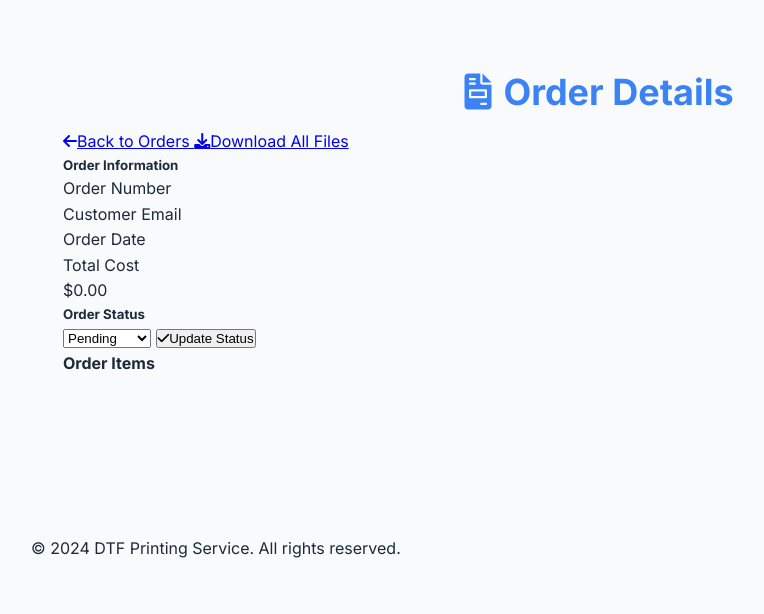
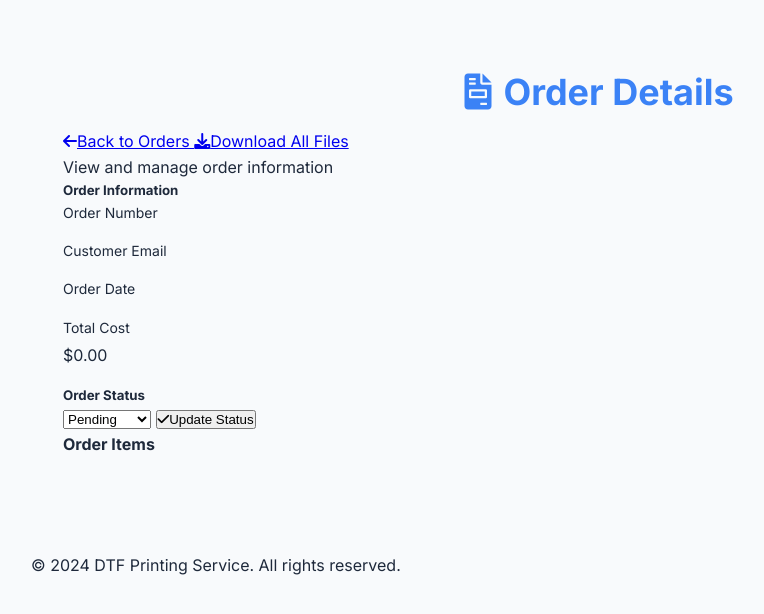
Before and after one commit to christopheraaronhogg/arkansasdtfprints, a Flask app: template templates/order_detail.html in a window 1280 px wide. Shown: the part 90-704 px from the top of the page, without its empty margins (41-805 px from the left). Run offline with Flask 3, Linux system fonts and the light colour scheme; the template is opened without the code that fills it, so the values that code supplies are empty.

Commit message:
Agent query: I've updated the admin pages with a new design. Are the admin and order detail pages now more visually appealing and consistent with the main page's design?
Update admin page styling and order display to match main page design.

Screenshot: https://storage.googleapis.com/screenshot-production-us-central1/3c1f7986-530f-4f55-b07c-daee11d04c26/9f23d55e-af21-4201-a11b-2e049b9239da.jpg

```diff
--- a/templates/order_detail.html
+++ b/templates/order_detail.html
@@ -2,47 +2,70 @@
 
 {% block content %}
 <div class="container py-4">
-    <div class="d-flex justify-content-between align-items-center mb-4">
-        <h1><i class="fas fa-file-invoice me-2"></i>Order Details</h1>
+    <div class="admin-header mb-4">
+        <div class="d-flex justify-content-between align-items-center">
+            <h1 class="display-5 fw-bold text-primary">
+                <i class="fas fa-file-invoice me-3"></i>Order Details
+            </h1>
             <div class="btn-group">
                 <a href="{{ url_for('admin') }}" class="btn btn-outline-primary">
-                <i class="fas fa-arrow-left me-1"></i>Back to Orders
+                    <i class="fas fa-arrow-left me-2"></i>Back to Orders
                 </a>
                 <a href="{{ url_for('download_all_images', order_id=order.id) }}" class="btn btn-primary">
-                <i class="fas fa-download me-1"></i>Download All Files
+                    <i class="fas fa-download me-2"></i>Download All Files
                 </a>
             </div>
         </div>
+        <p class="text-muted mt-2">View and manage order information</p>
+    </div>
 
-    <div class="card bg-dark shadow-sm mb-4">
+    <div class="row g-4">
+        <div class="col-lg-8">
+            <div class="card bg-dark border-0 shadow-lg mb-4">
                 <div class="card-body">
-            <div class="row">
-                <div class="col-md-6">
-                    <h5>Order Information</h5>
-                    <dl class="row">
-                        <dt class="col-sm-4">Order Number</dt>
-                        <dd class="col-sm-8">{{ order.order_number }}</dd>
+                    <h5 class="text-primary mb-4">Order Information</h5>
+                    <div class="row g-3">
+                        <div class="col-sm-6">
+                            <div class="detail-item">
+                                <label class="text-muted">Order Number</label>
+                                <div class="fw-bold">{{ order.order_number }}</div>
+                            </div>
+                        </div>
+                        <div class="col-sm-6">
+                            <div class="detail-item">
+                                <label class="text-muted">Customer Email</label>
+                                <div class="fw-bold">{{ order.email }}</div>
+                            </div>
+                        </div>
+                        <div class="col-sm-6">
+                            <div class="detail-item">
+                                <label class="text-muted">Order Date</label>
+                                <div class="fw-bold">{{ order.created_at.strftime('%B %d, %Y %I:%M %p') }}</div>
+                            </div>
+                        </div>
+                        <div class="col-sm-6">
+                            <div class="detail-item">
+                                <label class="text-muted">Total Cost</label>
+                                <div class="fw-bold text-success">${{ "%.2f"|format(order.total_cost) }}</div>
+                            </div>
+                        </div>
+                    </div>
+                </div>
+            </div>
+        </div>
 
-                        <dt class="col-sm-4">Customer Email</dt>
-                        <dd class="col-sm-8">{{ order.email }}</dd>
-
-                        <dt class="col-sm-4">Order Date</dt>
-                        <dd class="col-sm-8">{{ order.created_at.strftime('%B %d, %Y %I:%M %p') }}</dd>
-
-                        <dt class="col-sm-4">Total Cost</dt>
-                        <dd class="col-sm-8">${{ "%.2f"|format(order.total_cost) }}</dd>
-                    </dl>
-                </div>
-                <div class="col-md-6">
-                    <h5>Order Status</h5>
-                    <form method="POST" action="{{ url_for('update_order_status', order_id=order.id) }}" class="d-flex gap-2">
-                        <select name="status" class="form-select">
+        <div class="col-lg-4">
+            <div class="card bg-dark border-0 shadow-lg mb-4">
+                <div class="card-body">
+                    <h5 class="text-primary mb-4">Order Status</h5>
+                    <form method="POST" action="{{ url_for('update_order_status', order_id=order.id) }}" class="d-flex flex-column gap-3">
+                        <select name="status" class="form-select form-select-lg mb-3">
                             <option value="pending" {% if order.status == 'pending' %}selected{% endif %}>Pending</option>
                             <option value="processing" {% if order.status == 'processing' %}selected{% endif %}>Processing</option>
                             <option value="completed" {% if order.status == 'completed' %}selected{% endif %}>Completed</option>
                         </select>
-                        <button type="submit" class="btn btn-primary">
-                            <i class="fas fa-check me-1"></i>Update Status
+                        <button type="submit" class="btn btn-primary btn-lg w-100">
+                            <i class="fas fa-check me-2"></i>Update Status
                         </button>
                     </form>
                 </div>
@@ -50,52 +73,37 @@
         </div>
     </div>
 
-    <h4 class="mb-3">Order Items</h4>
-    <div class="images-grid">
+    <h4 class="text-primary mb-4">Order Items</h4>
+    <div class="row g-4">
         {% for item in order.items %}
-        <div class="size-inputs" data-image-id="{{ loop.index }}">
-            <div class="preview-content">
-                <div class="preview-section">
+        <div class="col-md-6 col-lg-4">
+            <div class="card bg-dark border-0 shadow-lg h-100">
+                <div class="card-body">
+                    <div class="image-preview mb-3">
                         <img src="{{ url_for('get_order_image', order_id=order.id, filename=item.file_key) }}"
-                         class="preview-image"
+                             class="img-fluid rounded cursor-pointer"
                              alt="Preview of {{ item.file_key }}"
                              onclick="showFullSizePreview(this.src)">
                     </div>
-                <div class="controls-section">
-                    <div class="input-with-unit">
-                        <label>Width</label>
-                        <input type="number"
-                               value="{{ item.width_inches }}"
-                               class="form-control"
-                               readonly>
-                        <span class="unit">in</span>
+                    <div class="details">
+                        <div class="mb-3">
+                            <small class="text-muted">Dimensions</small>
+                            <div class="fw-bold">{{ item.width_inches }}" × {{ item.height_inches }}"</div>
                         </div>
-                    <div class="input-with-unit">
-                        <label>Height</label>
-                        <input type="number"
-                               value="{{ item.height_inches }}"
-                               class="form-control"
-                               readonly>
-                        <span class="unit">in</span>
+                        <div class="mb-3">
+                            <small class="text-muted">Quantity</small>
+                            <div class="fw-bold">{{ item.quantity }}</div>
                         </div>
-                    <div class="input-with-unit">
-                        <label>Quantity</label>
-                        <input type="number"
-                               value="{{ item.quantity }}"
-                               class="form-control"
-                               readonly>
+                        <div class="mb-3">
+                            <small class="text-muted">Cost</small>
+                            <div class="fw-bold text-success">${{ "%.2f"|format(item.cost) }}</div>
                         </div>
                     </div>
+                    <a href="{{ url_for('download_order_image', order_id=order.id, filename=item.file_key) }}"
+                       class="btn btn-primary w-100">
+                        <i class="fas fa-download me-2"></i>Download File
+                    </a>
                 </div>
-            <div class="cost-display">
-                <span>Cost: </span>
-                <span class="cost-value">${{ "%.2f"|format(item.cost) }}</span>
-            </div>
-            <div class="actions mt-3">
-                <a href="{{ url_for('download_order_image', order_id=order.id, filename=item.file_key) }}"
-                   class="btn btn-primary d-block">
-                    <i class="fas fa-download me-1"></i>Download File
-                </a>
             </div>
         </div>
         {% endfor %}
@@ -107,6 +115,37 @@
     <span class="close-modal">&times;</span>
     <img id="modalImage" class="modal-image" src="" alt="Full size preview">
 </div>
+
+<style>
+.detail-item {
+    margin-bottom: 1rem;
+}
+.detail-item label {
+    font-size: 0.875rem;
+    margin-bottom: 0.25rem;
+    display: block;
+}
+.image-preview {
+    height: 200px;
+    display: flex;
+    align-items: center;
+    justify-content: center;
+    background: rgba(0, 0, 0, 0.1);
+    border-radius: 0.5rem;
+    overflow: hidden;
+}
+.image-preview img {
+    max-height: 100%;
+    width: auto;
+    transition: transform 0.2s;
+}
+.image-preview img:hover {
+    transform: scale(1.05);
+}
+.cursor-pointer {
+    cursor: pointer;
+}
+</style>
 
 <script>
 function showFullSizePreview(src) {
```
Also changed, not shown: templates/admin.html (+64 -41 lines). Lines whose indentation alone changed are shown as unchanged.
